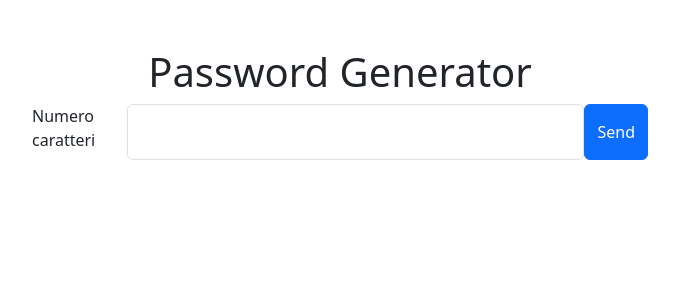
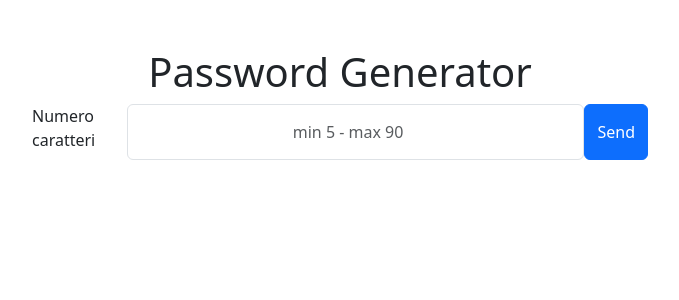
Before and after one commit to nabilmoutahir/php-strong-password-generator, a PHP site: page / in a window 1280 px wide. Shown: the top 300 px of the page, without its empty margins (300-979 px from the left). Run offline with PHP 8.4, Linux system fonts and the light colour scheme.

Commit message:
add php data

```diff
--- a/index.php
+++ b/index.php
@@ -1,4 +1,15 @@
 <?php
+
+    // ARRAY CARATTERI
+    $characters=['A', 'B', 'C', 'D', 'E', 'F', 'G', 'H', 'I', 'J', 'K', 'L', 'M', 'N', 'O', 'P', 'Q', 'R', 'S', 'T', 'U', 'V', 'W', 'X', 'Y', 'Z',
+                'a', 'b', 'c', 'd', 'e', 'f', 'g', 'h', 'i', 'j', 'k', 'l', 'm', 'n', 'o', 'p', 'q', 'r', 's', 't', 'u', 'v', 'w', 'x', 'y', 'z',
+                0, 1, 2, 3, 4, 5, 6, 7, 8, 9,
+                '!', '@', '#', '$', '%', '^', '&', '*', '(', ')', '-', '_', '+', '=', '{', '}', '[', ']', '|', ':', ';', '"', "'",'<', '>', ',', '.', '?', '/'
+    ];
+
+
+    // PASSWORD LENGTH DAL FORM
+    $password_len = !empty($_GET['pass-length']);
 
 
 
@@ -38,7 +49,7 @@
             <div class="mb-3 d-flex">
 
                 <label class="form-label">Numero caratteri</label>
-                <input type="number" class="form-control text-center">
+                <input type="number" placeholder="min 5 - max 90" min="5" max="90" class="form-control text-center" name="pass-length">
                 <button type="button" class="btn btn-primary">Send</button>
 
             </div>
```
